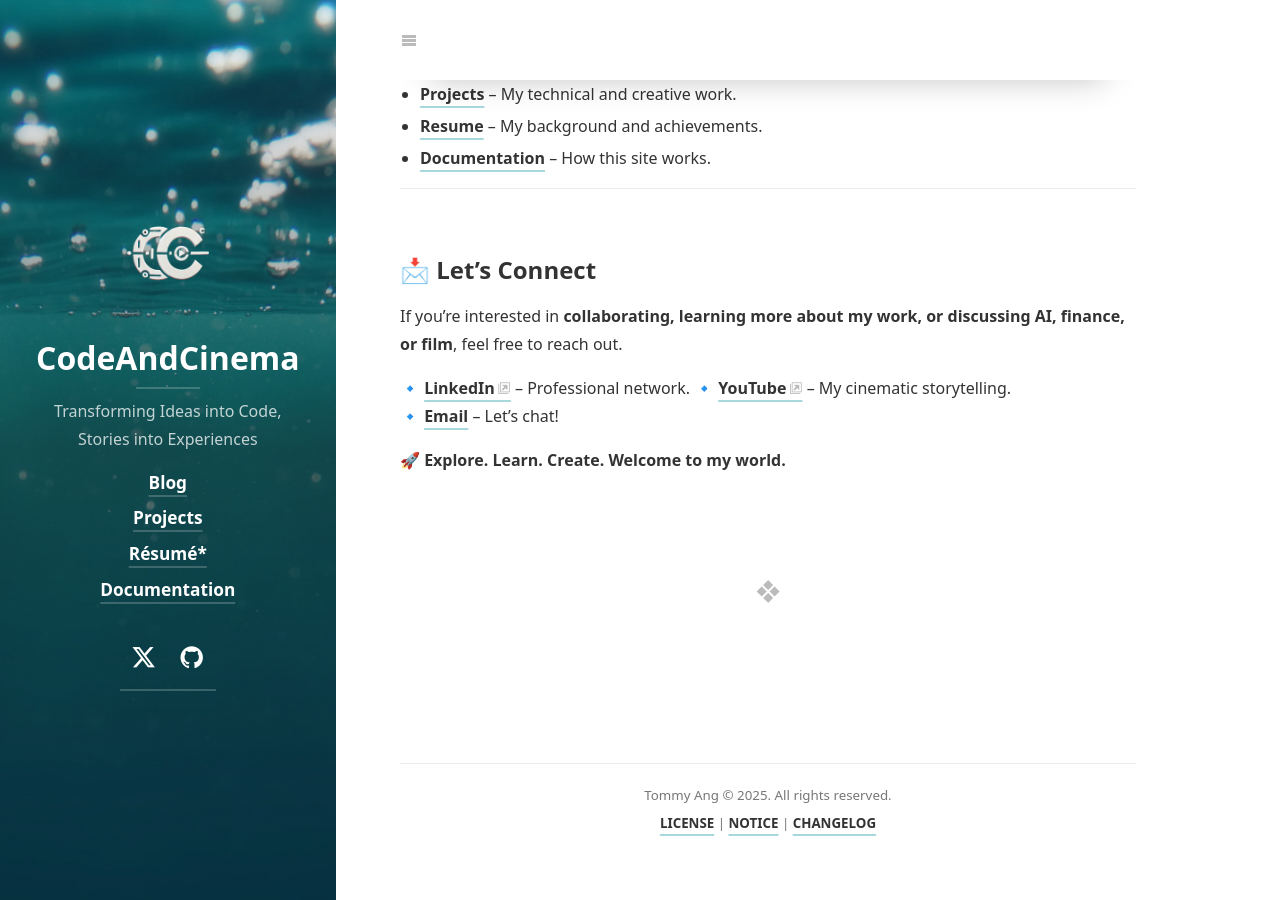
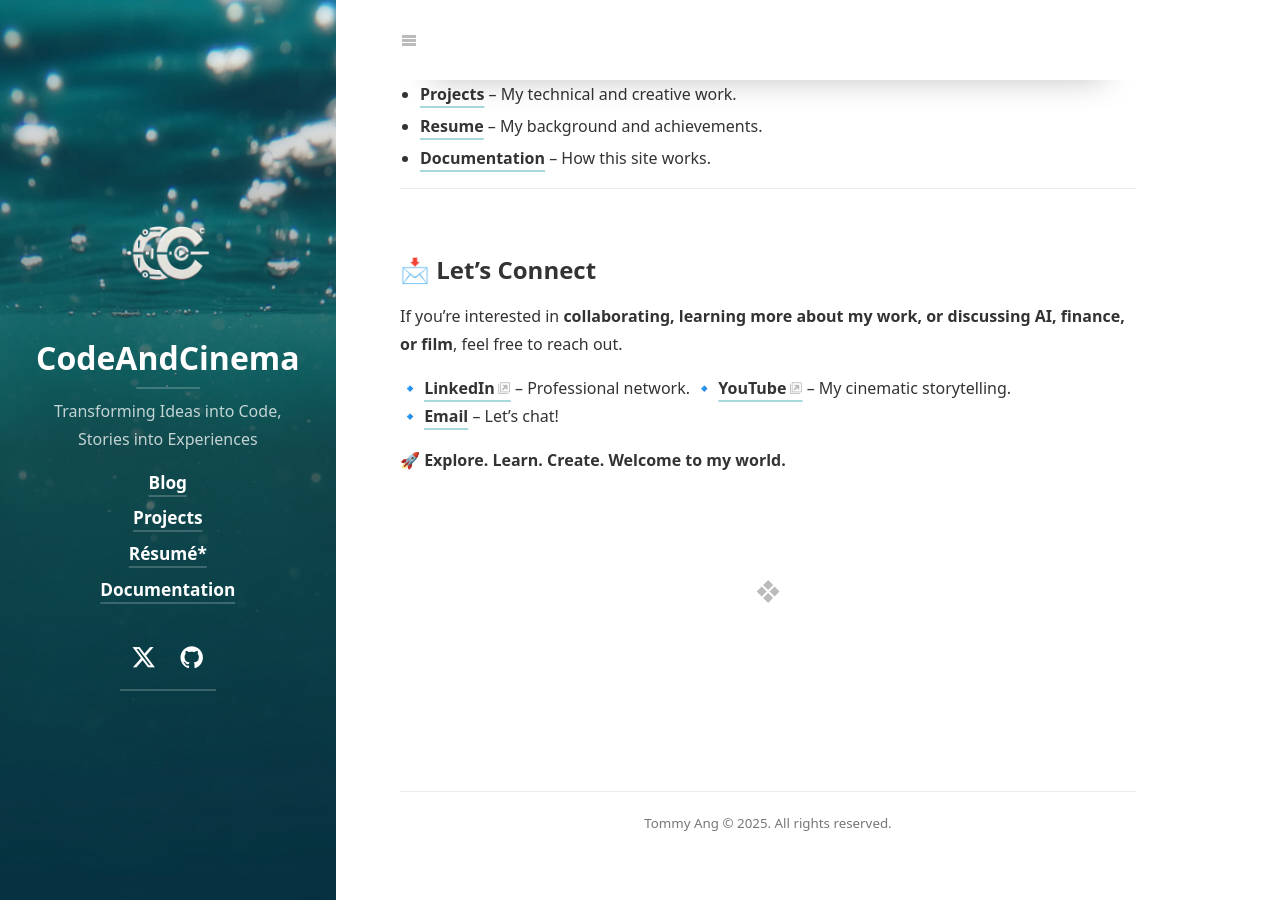
Before and after one commit to CodeByTommy/CodeAndCinema.github.io, a Jekyll site: the page built from index.md, in a window 1280 px wide and 900 px high, scrolled down 872 px. Built offline with Jekyll 4.4.1, drawn with Linux system fonts in a browser that asks for light colours; cached includes are drawn as plain includes; nearby versions of some CDN libraries; some web fonts are replaced; library files that are not in the unit come from our copies; a script that is not in the unit is left out; part of the change alters nothing that is shown.

Commit message:
Update _config.yml

```diff
--- a/_config.yml
+++ b/_config.yml
@@ -60,13 +60,13 @@ menu:
 
 # Add links to the footer.
 # Typically you'll want to link to your cookie- or privacy policy (if appliable), etc..
-legal:
-  - title:             LICENSE
-    url:               /LICENSE/
-  - title:             NOTICE
-    url:               /NOTICE/
-  - title:             CHANGELOG
-    url:               /CHANGELOG/
+# legal:
+#   - title:             LICENSE
+#     url:               /LICENSE/
+#   - title:             NOTICE
+#     url:               /NOTICE/
+#   - title:             CHANGELOG
+#     url:               /CHANGELOG/
 
 # This text will appear in a `<small>` tag in the footer of every page.
 copyright:            Tommy Ang © 2025. All rights reserved.
```
